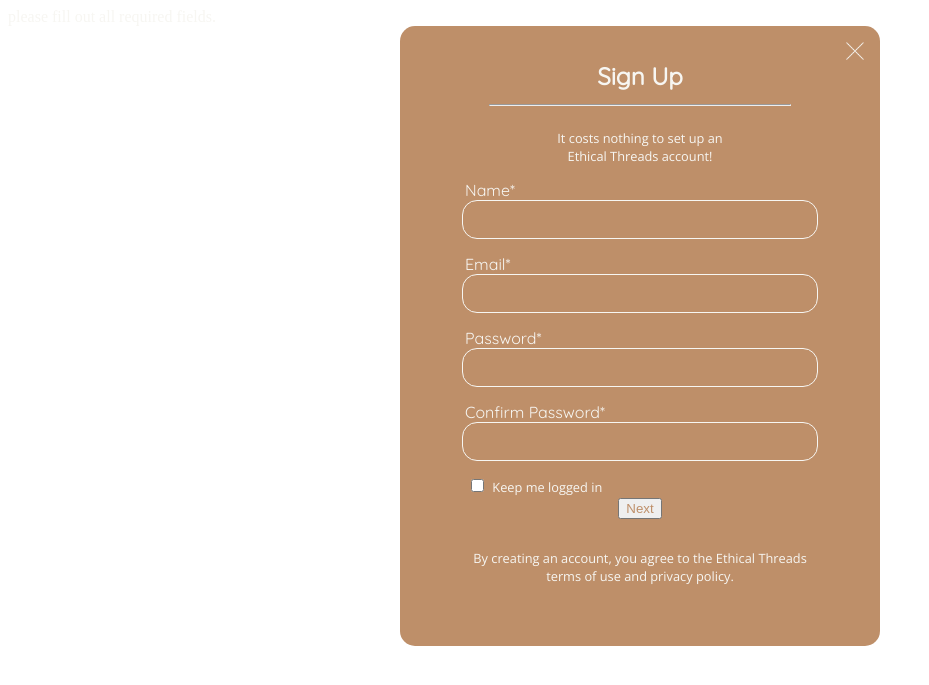
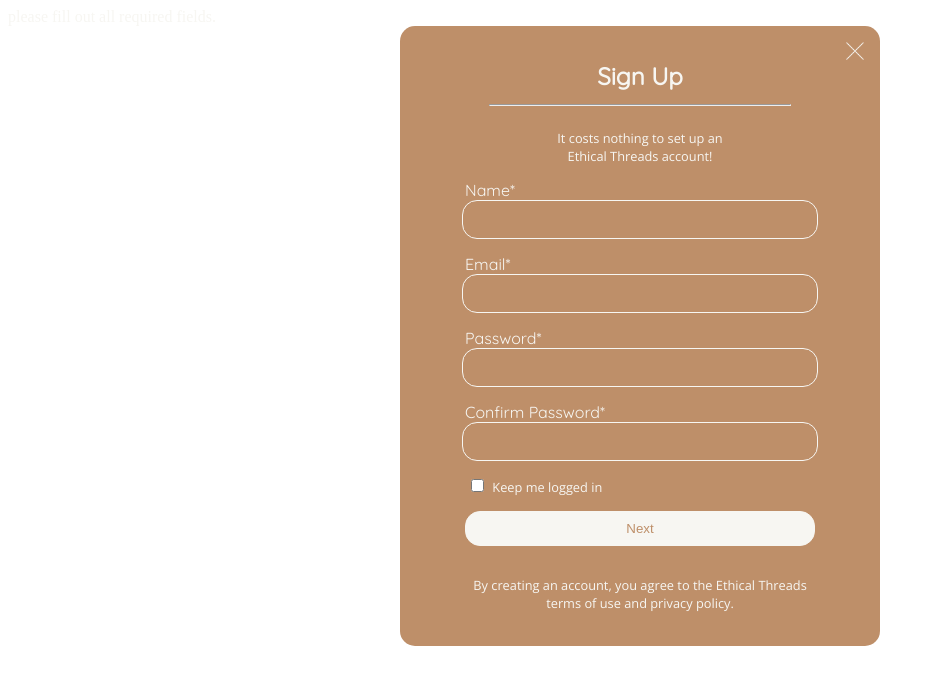
Before and after one commit to nayeonr/itp460-ethical-threads, a PHP site: page /signup.php in a window 1280 px wide. Shown: the top 685 px of the page, without its empty margins (0-929 px from the left). Run offline with PHP 8.4, Linux system fonts and the light colour scheme.

Commit message:
signup update

```diff
--- a/ft-login-N/signup.php
+++ b/ft-login-N/signup.php
@@ -87,6 +87,7 @@
     <meta name="viewport" content="width=device-width, initial-scale=1.0">
     <title>Sign Up Popup</title>
 
+    <link href="../global_css.css" rel="stylesheet"/>
     <link href="../ft-login-N/login.css" rel="stylesheet"/>
     <link href="../ft-login-N/signup.css" rel="stylesheet"/>
 </head>
@@ -96,9 +97,9 @@
 
 	<form action="signup.php" method="POST">
 		<?php if ( isset($error) && trim($error) != '' ) : ?>
-			<div class="font-italic text-danger"><?php echo $error; ?></div>
+			<?php echo $error; ?>
 		<?php else : ?>
-			<div class="font-italic text-success"><?php echo $name; ?> was succesfully registered!</div>
+			<?php echo $name; ?> was succesfully registered!
 		<?php endif; ?>
 
 	<div id="signup-everything">
@@ -171,9 +172,7 @@
             <?php endif; ?> -->
 
             <div id="next-btn">
-            	<button class="next-profile" type="submit"><a id="next-text">
-            		Next
-            	</a></button>
+            	<button id="next-text" class="login-buttons" type="submit">Next</button>
             </div> <!-- #next-btn -->
 		</div> <!-- #signup -->
 
```
